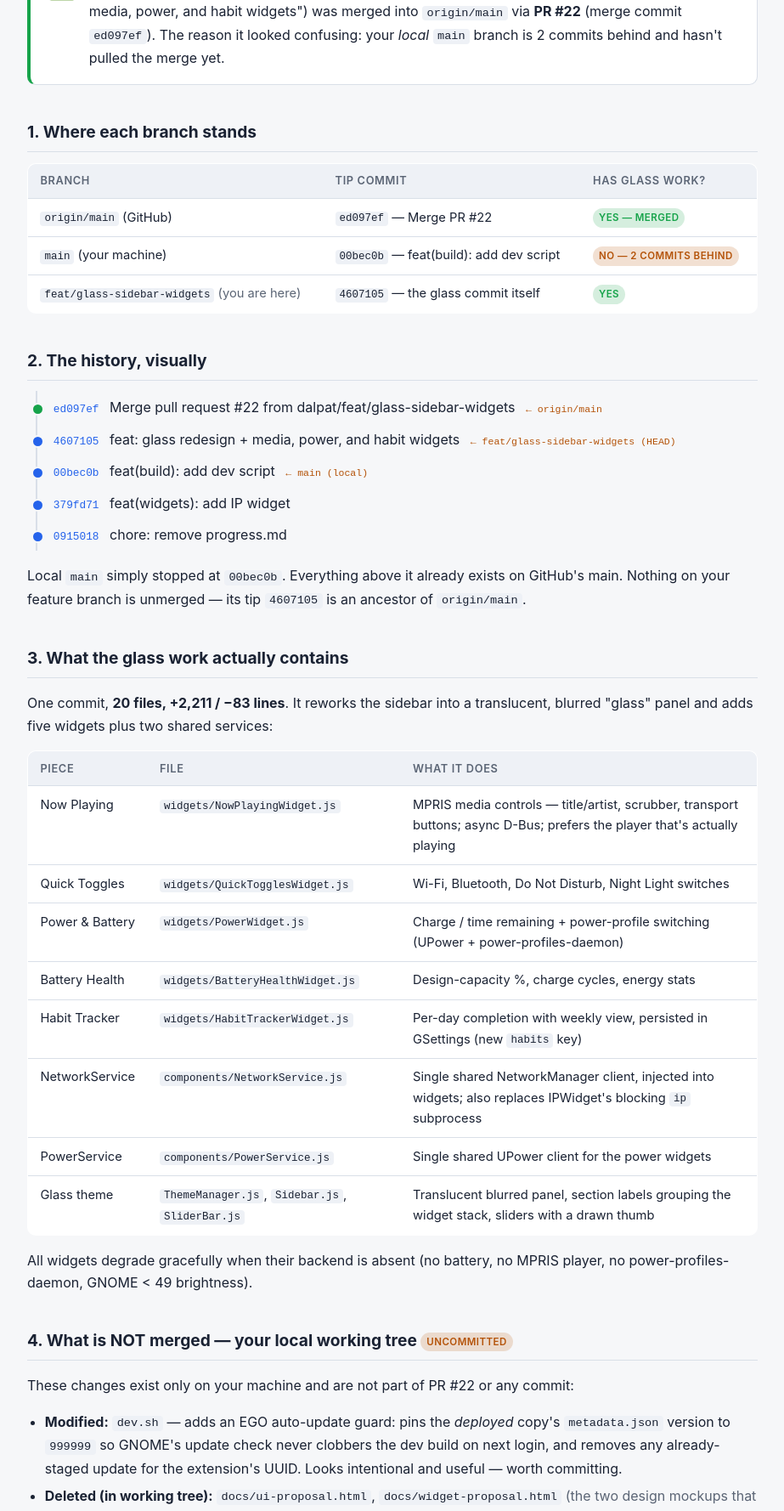
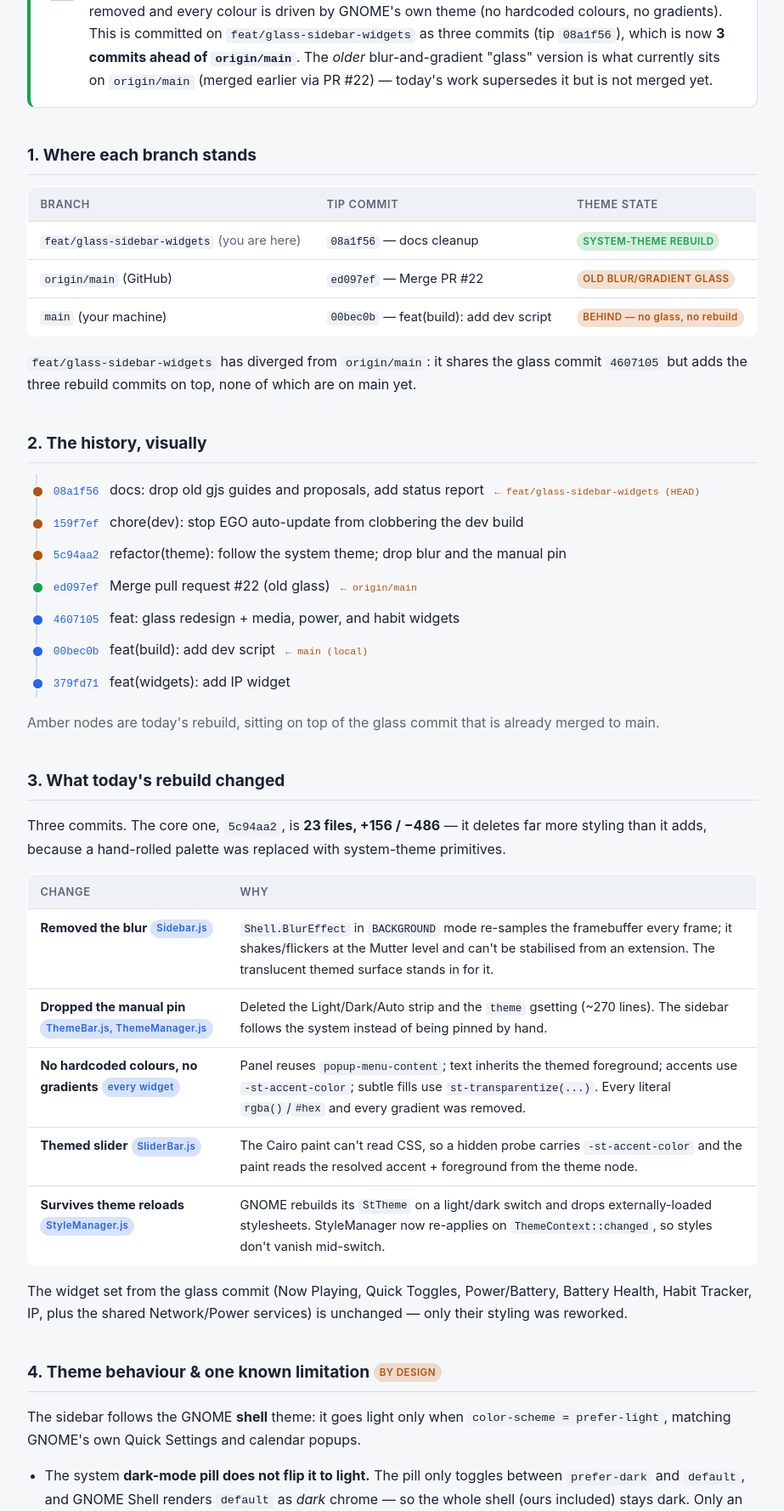
Before and after one commit to dalpat/raven-sidebar, a website: page docs/report.html in a window 1280 px wide. Shown: the part 194-1972 px from the top of the page at 85% size, without its empty margins (178-1101 px from the left). Drawn offline with Linux system fonts and the light colour scheme.

Commit message:
docs: update status report for the system-theme rebuild
Rewrite report.html to reflect the current state: blur removed, styling
rebuilt on system-theme primitives, manual pin dropped, and the three
rebuild commits now 3 ahead of origin/main. Replaces the stale git-status
snapshot that described the old blur/gradient glass and an uncommitted
working tree.

```diff
--- a/docs/report.html
+++ b/docs/report.html
@@ -3,7 +3,7 @@
 <head>
 <meta charset="UTF-8">
 <meta name="viewport" content="width=device-width, initial-scale=1.0">
-<title>Raven Sidebar — Glass Theme Work: Status Report</title>
+<title>Raven Sidebar — Theme Work: Status Report</title>
 <style>
   :root {
     --bg: #f6f7f9;
@@ -57,6 +57,7 @@
     background: var(--accent); border: 2px solid var(--bg);
   }
   .commit.merge::before { background: var(--green); }
+  .commit.today::before { background: var(--amber); }
   .commit .hash { font-family: var(--mono); font-size: .8rem; color: var(--accent); margin-right: .5rem; }
   .commit .refs { font-family: var(--mono); font-size: .72rem; color: var(--amber); margin-left: .5rem; }
   .footer { margin-top: 3rem; color: var(--muted); font-size: .8rem; border-top: 1px solid var(--border); padding-top: 1rem; }
@@ -65,82 +66,97 @@
 <body>
 <main>
 
-<h1>Glass Theme Work — Status Report</h1>
-<p class="subtitle">raven-sidebar-fresh &nbsp;·&nbsp; generated 3 July 2026</p>
+<h1>Sidebar Theme Work — Status Report</h1>
+<p class="subtitle">raven-sidebar-fresh &nbsp;·&nbsp; updated 8 July 2026</p>
 
 <div class="verdict">
   <div class="mark">✅</div>
-  <p><strong>Yes, the glass theme work is in main</strong> — on the remote. Commit <code>4607105</code> ("feat: glass redesign + media, power, and habit widgets") was merged into <code>origin/main</code> via <strong>PR&nbsp;#22</strong> (merge commit <code>ed097ef</code>). The reason it looked confusing: your <em>local</em> <code>main</code> branch is 2 commits behind and hasn't pulled the merge yet.</p>
+  <p><strong>The blur is gone and the styling now follows the system theme.</strong> The flickery <code>Shell.BlurEffect</code> is removed and every colour is driven by GNOME's own theme (no hardcoded colours, no gradients). This is committed on <code>feat/glass-sidebar-widgets</code> as three commits (tip <code>08a1f56</code>), which is now <strong>3 commits ahead of <code>origin/main</code></strong>. The <em>older</em> blur-and-gradient "glass" version is what currently sits on <code>origin/main</code> (merged earlier via PR&nbsp;#22) — today's work supersedes it but is not merged yet.</p>
 </div>
 
 <h2>1. Where each branch stands</h2>
 <table>
-  <tr><th>Branch</th><th>Tip commit</th><th>Has glass work?</th></tr>
+  <tr><th>Branch</th><th>Tip commit</th><th>Theme state</th></tr>
+  <tr>
+    <td><code>feat/glass-sidebar-widgets</code> <span class="muted">(you are here)</span></td>
+    <td><code>08a1f56</code> — docs cleanup</td>
+    <td><span class="badge ok">SYSTEM-THEME REBUILD</span></td>
+  </tr>
   <tr>
     <td><code>origin/main</code> (GitHub)</td>
     <td><code>ed097ef</code> — Merge PR #22</td>
-    <td><span class="badge ok">YES — MERGED</span></td>
+    <td><span class="badge warn">OLD BLUR/GRADIENT GLASS</span></td>
   </tr>
   <tr>
     <td><code>main</code> (your machine)</td>
     <td><code>00bec0b</code> — feat(build): add dev script</td>
-    <td><span class="badge warn">NO — 2 COMMITS BEHIND</span></td>
-  </tr>
-  <tr>
-    <td><code>feat/glass-sidebar-widgets</code> <span class="muted">(you are here)</span></td>
-    <td><code>4607105</code> — the glass commit itself</td>
-    <td><span class="badge ok">YES</span></td>
+    <td><span class="badge warn">BEHIND — no glass, no rebuild</span></td>
   </tr>
 </table>
+<p><code>feat/glass-sidebar-widgets</code> has diverged from <code>origin/main</code>: it shares the glass commit <code>4607105</code> but adds the three rebuild commits on top, none of which are on main yet.</p>
 
 <h2>2. The history, visually</h2>
 <div class="gitgraph"><div class="lane">
-  <div class="commit merge"><span class="hash">ed097ef</span> Merge pull request #22 from dalpat/feat/glass-sidebar-widgets <span class="refs">← origin/main</span></div>
-  <div class="commit"><span class="hash">4607105</span> feat: glass redesign + media, power, and habit widgets <span class="refs">← feat/glass-sidebar-widgets (HEAD)</span></div>
+  <div class="commit today"><span class="hash">08a1f56</span> docs: drop old gjs guides and proposals, add status report <span class="refs">← feat/glass-sidebar-widgets (HEAD)</span></div>
+  <div class="commit today"><span class="hash">159f7ef</span> chore(dev): stop EGO auto-update from clobbering the dev build</div>
+  <div class="commit today"><span class="hash">5c94aa2</span> refactor(theme): follow the system theme; drop blur and the manual pin</div>
+  <div class="commit merge"><span class="hash">ed097ef</span> Merge pull request #22 (old glass) <span class="refs">← origin/main</span></div>
+  <div class="commit"><span class="hash">4607105</span> feat: glass redesign + media, power, and habit widgets</div>
   <div class="commit"><span class="hash">00bec0b</span> feat(build): add dev script <span class="refs">← main (local)</span></div>
   <div class="commit"><span class="hash">379fd71</span> feat(widgets): add IP widget</div>
-  <div class="commit"><span class="hash">0915018</span> chore: remove progress.md</div>
 </div></div>
-<p>Local <code>main</code> simply stopped at <code>00bec0b</code>. Everything above it already exists on GitHub's main. Nothing on your feature branch is unmerged — its tip <code>4607105</code> is an ancestor of <code>origin/main</code>.</p>
+<p class="muted">Amber nodes are today's rebuild, sitting on top of the glass commit that is already merged to main.</p>
 
-<h2>3. What the glass work actually contains</h2>
-<p>One commit, <strong>20 files, +2,211 / −83 lines</strong>. It reworks the sidebar into a translucent, blurred "glass" panel and adds five widgets plus two shared services:</p>
+<h2>3. What today's rebuild changed</h2>
+<p>Three commits. The core one, <code>5c94aa2</code>, is <strong>23 files, +156 / −486</strong> — it deletes far more styling than it adds, because a hand-rolled palette was replaced with system-theme primitives.</p>
 <table>
-  <tr><th>Piece</th><th>File</th><th>What it does</th></tr>
-  <tr><td>Now Playing</td><td><code>widgets/NowPlayingWidget.js</code></td><td>MPRIS media controls — title/artist, scrubber, transport buttons; async D-Bus; prefers the player that's actually playing</td></tr>
-  <tr><td>Quick Toggles</td><td><code>widgets/QuickTogglesWidget.js</code></td><td>Wi-Fi, Bluetooth, Do Not Disturb, Night Light switches</td></tr>
-  <tr><td>Power &amp; Battery</td><td><code>widgets/PowerWidget.js</code></td><td>Charge / time remaining + power-profile switching (UPower + power-profiles-daemon)</td></tr>
-  <tr><td>Battery Health</td><td><code>widgets/BatteryHealthWidget.js</code></td><td>Design-capacity %, charge cycles, energy stats</td></tr>
-  <tr><td>Habit Tracker</td><td><code>widgets/HabitTrackerWidget.js</code></td><td>Per-day completion with weekly view, persisted in GSettings (new <code>habits</code> key)</td></tr>
-  <tr><td>NetworkService</td><td><code>components/NetworkService.js</code></td><td>Single shared NetworkManager client, injected into widgets; also replaces IPWidget's blocking <code>ip</code> subprocess</td></tr>
-  <tr><td>PowerService</td><td><code>components/PowerService.js</code></td><td>Single shared UPower client for the power widgets</td></tr>
-  <tr><td>Glass theme</td><td><code>ThemeManager.js</code>, <code>Sidebar.js</code>, <code>SliderBar.js</code></td><td>Translucent blurred panel, section labels grouping the widget stack, sliders with a drawn thumb</td></tr>
+  <tr><th>Change</th><th>Why</th></tr>
+  <tr>
+    <td><strong>Removed the blur</strong> <span class="badge info">Sidebar.js</span></td>
+    <td><code>Shell.BlurEffect</code> in <code>BACKGROUND</code> mode re-samples the framebuffer every frame; it shakes/flickers at the Mutter level and can't be stabilised from an extension. The translucent themed surface stands in for it.</td>
+  </tr>
+  <tr>
+    <td><strong>Dropped the manual pin</strong> <span class="badge info">ThemeBar.js, ThemeManager.js</span></td>
+    <td>Deleted the Light/Dark/Auto strip and the <code>theme</code> gsetting (~270 lines). The sidebar follows the system instead of being pinned by hand.</td>
+  </tr>
+  <tr>
+    <td><strong>No hardcoded colours, no gradients</strong> <span class="badge info">every widget</span></td>
+    <td>Panel reuses <code>popup-menu-content</code>; text inherits the themed foreground; accents use <code>-st-accent-color</code>; subtle fills use <code>st-transparentize(...)</code>. Every literal <code>rgba()</code>/<code>#hex</code> and every gradient was removed.</td>
+  </tr>
+  <tr>
+    <td><strong>Themed slider</strong> <span class="badge info">SliderBar.js</span></td>
+    <td>The Cairo paint can't read CSS, so a hidden probe carries <code>-st-accent-color</code> and the paint reads the resolved accent + foreground from the theme node.</td>
+  </tr>
+  <tr>
+    <td><strong>Survives theme reloads</strong> <span class="badge info">StyleManager.js</span></td>
+    <td>GNOME rebuilds its <code>StTheme</code> on a light/dark switch and drops externally-loaded stylesheets. StyleManager now re-applies on <code>ThemeContext::changed</code>, so styles don't vanish mid-switch.</td>
+  </tr>
 </table>
-<p>All widgets degrade gracefully when their backend is absent (no battery, no MPRIS player, no power-profiles-daemon, GNOME &lt; 49 brightness).</p>
+<p>The widget set from the glass commit (Now Playing, Quick Toggles, Power/Battery, Battery Health, Habit Tracker, IP, plus the shared Network/Power services) is unchanged — only their styling was reworked.</p>
 
-<h2>4. What is NOT merged — your local working tree <span class="badge warn">UNCOMMITTED</span></h2>
-<p>These changes exist only on your machine and are not part of PR #22 or any commit:</p>
+<h2>4. Theme behaviour &amp; one known limitation <span class="badge warn">BY DESIGN</span></h2>
+<p>The sidebar follows the GNOME <strong>shell</strong> theme: it goes light only when <code>color-scheme = prefer-light</code>, matching GNOME's own Quick Settings and calendar popups.</p>
 <ul>
-  <li><strong>Modified:</strong> <code>dev.sh</code> — adds an EGO auto-update guard: pins the <em>deployed</em> copy's <code>metadata.json</code> version to <code>999999</code> so GNOME's update check never clobbers the dev build on next login, and removes any already-staged update for the extension's UUID. Looks intentional and useful — worth committing.</li>
-  <li><strong>Deleted (in working tree):</strong> <code>docs/ui-proposal.html</code>, <code>docs/widget-proposal.html</code> <span class="muted">(the two design mockups that came in with the glass commit)</span>, plus <code>docs/gjs-guide.md</code> and <code>docs/gjs-guide-updated.md</code>. If the deletions were accidental, restore them with <code>git checkout -- docs/</code>; if intentional, commit them.</li>
+  <li>The system <strong>dark-mode pill does not flip it to light.</strong> The pill only toggles between <code>prefer-dark</code> and <code>default</code>, and GNOME Shell renders <code>default</code> as <em>dark</em> chrome — so the whole shell (ours included) stays dark. Only an explicit <code>prefer-light</code> is a light shell.</li>
+  <li>This was a deliberate choice ("option A"): match the shell with zero defined colours. Making the pill flip the sidebar would mean following the <em>app</em> preference and defining our own light surface (the shell offers none for <code>default</code>) — deferred for now.</li>
 </ul>
 
 <h2>5. Suggested next steps</h2>
-<pre># 1. Bring local main up to date (this pulls in the glass merge)
+<pre># 1. Get today's rebuild onto main (supersedes the old glass on origin/main)
+#    open a PR from feat/glass-sidebar-widgets, or fast-forward main to it
+
+# 2. Bring local main up to date first (it is still behind)
 git checkout main
 git pull
 
-# 2. Decide about the docs/ deletions on the feature branch
-#    restore:  git checkout feat/glass-sidebar-widgets -- docs/
-#    or keep the deletions and commit them
+# 3. Verify visually before merging: ./dev.sh, open the sidebar,
+#    and confirm it follows the system theme + accent
 
-# 3. Commit the dev.sh auto-update guard (new small PR or direct to main)
-
-# 4. Optionally delete the merged feature branch
+# 4. After merge, delete the feature branch
 git branch -d feat/glass-sidebar-widgets
 git push origin --delete feat/glass-sidebar-widgets</pre>
 
-<div class="footer">Sources: <code>git log</code>, <code>git branch --contains</code>, <code>git merge-base --is-ancestor</code>, <code>git status</code>, <code>git diff dev.sh</code> — verified on this repo at generation time.</div>
+<div class="footer">Sources: <code>git log</code>, <code>git rev-list --left-right --count</code>, <code>git rev-parse</code>, <code>git diff --stat</code> — verified on this repo at update time (8 July 2026).</div>
 
 </main>
 </body>
```
